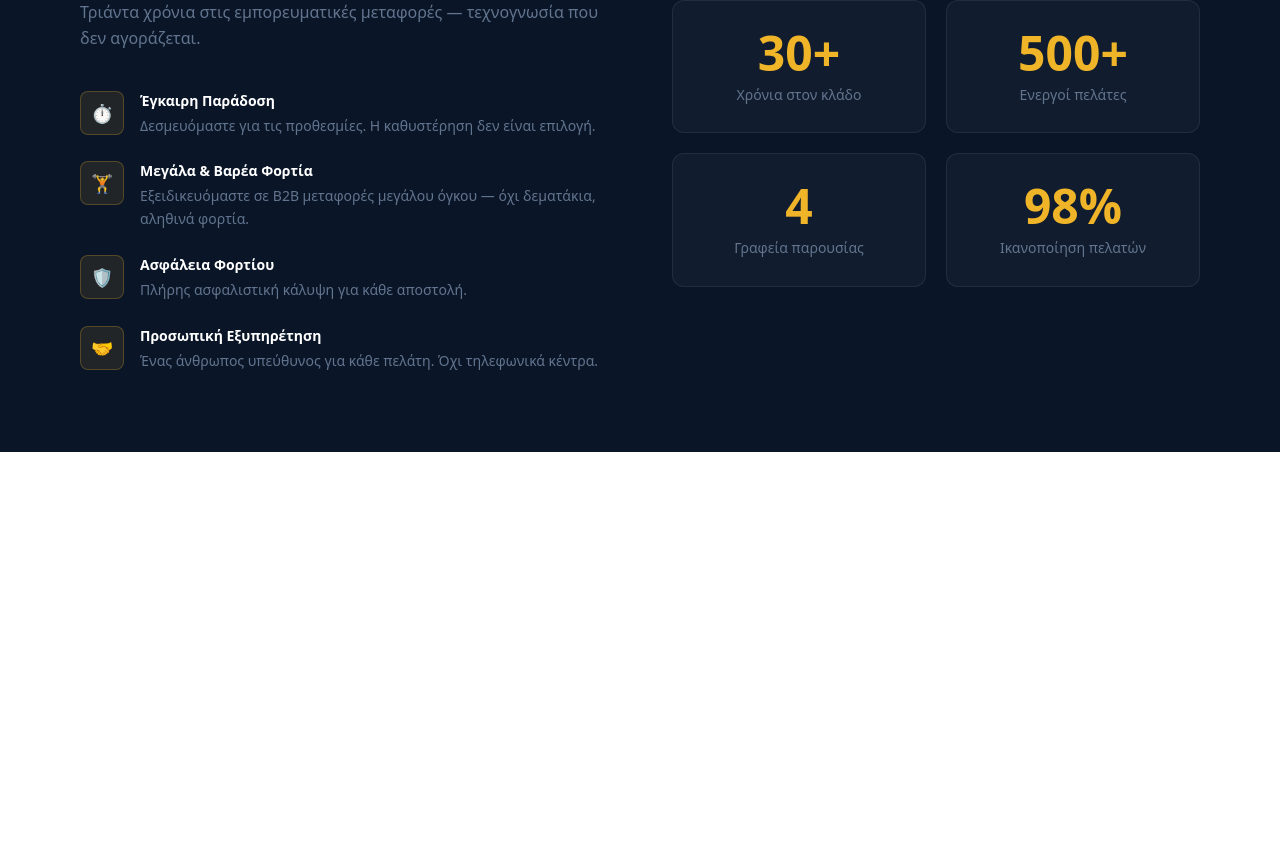
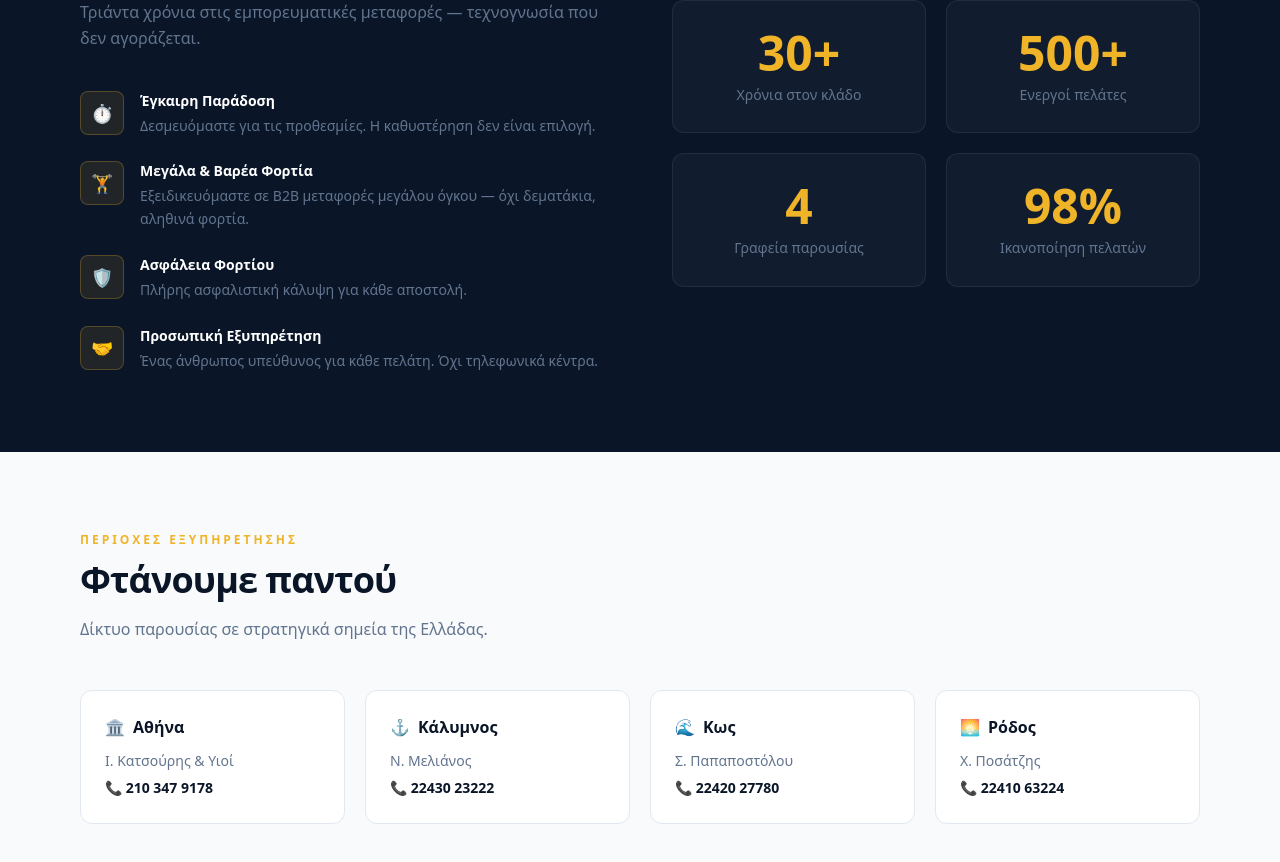
Before and after one commit to Grifrag/katsouris, a Next.js app: page / in a window 1280 px wide. Shown: the part 1080-1942 px from the top of the page. Before the commit the page ends 1532 px from the top, so only its background shows below. Built offline with nearby package versions, Linux system fonts and the light colour scheme.

Commit message:
feat: add Coverage section with 4 office cards

```diff
--- a/app/page.tsx
+++ b/app/page.tsx
@@ -2,6 +2,7 @@ import TopBar from '@/components/TopBar'
 import Nav from '@/components/Nav'
 import Services from '@/components/Services'
 import WhyUs from '@/components/WhyUs'
+import Coverage from '@/components/Coverage'
 export default function Home() {
   return (
     <main>
@@ -9,6 +10,7 @@ export default function Home() {
       <Nav />
       <Services />
       <WhyUs />
+      <Coverage />
     </main>
   )
 }
--- /dev/null
+++ b/components/Coverage.tsx
@@ -0,0 +1,27 @@
+import { OFFICES } from '@/lib/constants'
+
+export default function Coverage() {
+  return (
+    <section id="coverage" className="bg-slate-50 py-20 px-4 sm:px-6 lg:px-20">
+      <div className="max-w-7xl mx-auto">
+        <p className="text-xs font-bold text-gold-400 tracking-[3px] uppercase mb-3">Περιοχές εξυπηρέτησης</p>
+        <h2 className="text-3xl sm:text-4xl font-black text-navy-900 mb-4 tracking-tight">Φτάνουμε παντού</h2>
+        <p className="text-slate-500 text-base mb-12 max-w-lg leading-relaxed">Δίκτυο παρουσίας σε στρατηγικά σημεία της Ελλάδας.</p>
+        <div className="grid grid-cols-1 sm:grid-cols-2 lg:grid-cols-4 gap-5">
+          {OFFICES.map((office) => (
+            <div key={office.city} className="bg-white border border-slate-200 rounded-xl p-6 hover:border-gold-400 transition-colors">
+              <h4 className="flex items-center gap-2 text-navy-900 font-extrabold text-base mb-3">
+                <span>{office.icon}</span>
+                {office.city}
+              </h4>
+              <p className="text-slate-500 text-sm mb-1">{office.contact}</p>
+              <a href={`tel:${office.tel}`} className="text-navy-900 font-semibold text-sm hover:text-gold-400 transition-colors">
+                📞 {office.phone}
+              </a>
+            </div>
+          ))}
+        </div>
+      </div>
+    </section>
+  )
+}
```
